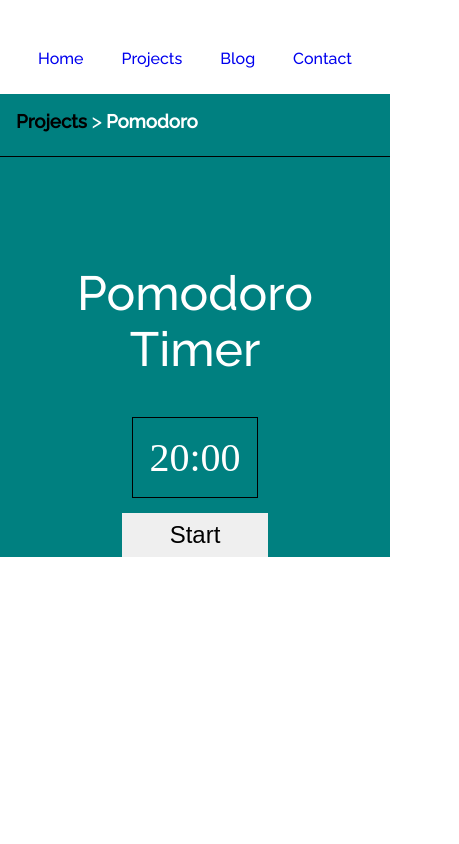
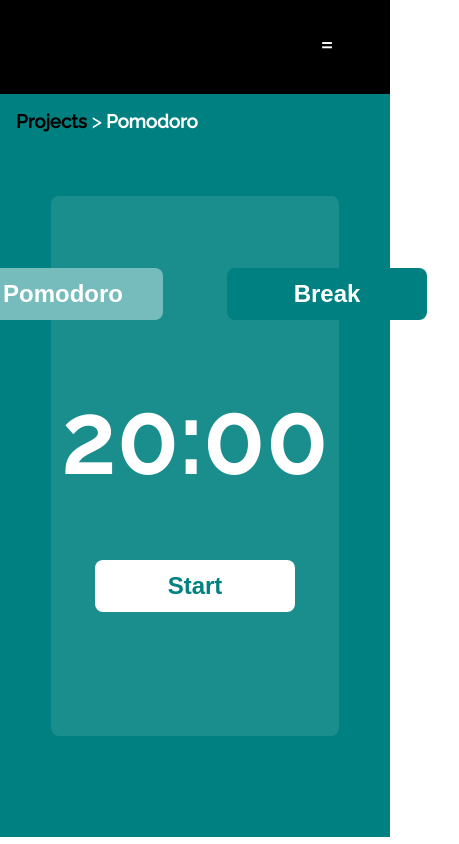
Before and after one commit to joelantonyjoy/portfolio, a React (Create React App) app: page /projects/pomodoro in a window 390 px wide. Shown: the whole page, 459 px wide, since content can reach past the window. Built offline with nearby package versions, Linux system fonts and the light colour scheme.

Commit message:
Pomodoro UI Design change

```diff
--- a/src/App.css
+++ b/src/App.css
@@ -24,3 +24,57 @@
 .link:hover{
   color:rgb(88, 85, 82);
 }
+
+.toggle__button{
+  display: none;
+  color: white;
+  font-size: 32px;
+  padding: 8px;
+  float: right;
+  z-index: 1;
+}
+.nav-small{
+  display: none;
+  height: 94px;
+  line-height: 70px;
+  position: sticky;
+  background: black;
+  color:white;
+  top: 0;
+  left: 0;
+  transition: all 2s ease-in;
+}
+.navbar-small{
+  height: 100vh;
+  display: none;
+  color: white;
+  background: black;
+  text-align: center;
+  padding:24px 0px;
+  width: 100%;
+}
+.link-small{
+  display: block;
+  font-size: 16px;
+  text-decoration: none;
+  font-family: fontMediumRegular;
+}
+.link-small:visited{
+  color: white;
+}
+.link-small:hover{
+  color:rgb(88, 85, 82);
+}
+@media only screen and (max-width:768px){
+  .nav-container{
+    display: none;
+  }
+  .nav-small{
+    display: block;
+  }
+  .toggle__button{
+    display: block;
+    position: absolute;
+    left: 80%;
+  }
+}
--- a/src/App.js
+++ b/src/App.js
@@ -1,14 +1,29 @@
 import React from 'react';
 import './App.css';
-import {Home} from './Pages/Home';
+import {Home} from './Pages/Home/Home';
 import {Blog} from './Pages/Blog';
 import {Projects} from './Pages/Projects';
-import {Contact} from './Pages/Contact';
+import {Contact} from './Pages/Contact/Contact';
 import {Whoops404} from './Pages/Whoops404';
 import {Jokes} from './Pages/Projects/Jokes/Jokes';
 import Pomodoro from './Pages/Projects/Pomodoro/Pomodoro';
 
 import {Routes,Route,Link} from 'react-router-dom';
+
+function toggle(e){
+  if(document.getElementsByClassName("navbar-small")[0].style.display === "none"){
+    document.getElementsByClassName("navbar-small")[0].style.display = 'block';
+    document.getElementsByClassName("toggle__button")[0].innerHTML = 'x';
+
+  } else{
+    document.getElementsByClassName("navbar-small")[0].style.display = 'none';
+    document.getElementsByClassName("toggle__button")[0].innerHTML = '=';
+  }
+}
+
+function closeMenu(){
+    document.getElementsByClassName("navbar-small")[0].style.display = 'none';
+}
 
 function App() {
 return (
@@ -19,6 +34,15 @@ return (
     <Link className="link" to="projects">Projects</Link>
     <Link className="link" to="blog">Blog</Link>
     <Link className="link" to="contact">Contact</Link>
+  </nav>
+  </div>
+  <div className="nav-small">
+  <div className="toggle__button" onClick={toggle}>=</div>
+  <nav className="navbar-small">
+    <Link onClick={closeMenu} className="link-small" to="/">Home</Link>
+    <Link onClick={closeMenu} className="link-small" to="projects">Projects</Link>
+    <Link onClick={closeMenu} className="link-small" to="blog">Blog</Link>
+    <Link onClick={closeMenu} className="link-small" to="contact">Contact</Link>
   </nav>
   </div>
     <Routes>
--- a/src/Pages/Contact.js
+++ /dev/null
@@ -1,48 +0,0 @@
-import React, { useState } from 'react';
-import {sendEmail as Emailer} from '../services/EmailService'
-export function Contact(){
-
-    const [email,setEmail] = useState('');
-    const [subject,setSubject] = useState('');
-    const [message,setMessage] = useState('');
-
-    function sendEmail(e) {
-        e.preventDefault();
-        Emailer(subject,email,message);
-        console.log(email,subject,message);
-        setEmail('');
-        setMessage('');
-        setSubject('');
-        document.getElementsByTagName("input")[0].value='';
-        document.getElementsByTagName("input")[1].value='';
-        document.getElementsByTagName("textarea")[0].value='';
-        alert("Thanks for your reply! :)")
-    }
-
-    return (
-        <section>
-        <div style={{margin:'auto',paddingTop:2,width:'30%', minWidth:280}}>
-            <form onSubmit={sendEmail}>
-                <h1 style={{fontSize:42,fontFamily:'fontLightRegular'}}>Contact me</h1>
-                <div>
-                <label style={{display:'block'}}>Email id</label>
-                <input required onChange={(e)=>{setEmail(e.target.value)}} value={email} type='email'
-                    style={{width:'100%',lineHeight:'32px',fontSize:'14px',margin:'8px 0 16px',paddingLeft:'8px',letterSpacing:'0.8px'}}/>
-                </div>
-                <div>
-                <label style={{display:'block'}}>Subject</label>
-                <input required onChange={(e)=>{setSubject(e.target.value)}} value={subject} type='text'
-                    style={{width:'100%',lineHeight:'32px',fontSize:'14px',margin:'8px 0 16px',paddingLeft:'8px',letterSpacing:'0.8px'}}/>
-                </div>
-                <div>
-                <label style={{display:'block'}}>Message</label>
-                <textarea required onChange={(e)=>{setMessage(e.target.value)}} value={message}
-                    style={{fontFamily:'fontMediumRegular',width:'100%',height:200,lineHeight:'32px',letterSpacing:'0.8px',fontSize:'14px',margin:'8px 0 16px',paddingLeft:'8px'}}/>
-                </div>
-                <button style={{width:'fit-content',padding:'8px 16px',background:'white',margin:'auto',color:'black',fontFamily:'fontMediumRegular',border:'1px solid black'}}>
-                    Send your mail</button>
-            </form>
-            </div>
-        </section>
-    );
-}
--- /dev/null
+++ b/src/Pages/Contact/Contact.js
@@ -0,0 +1,49 @@
+import React, { useState } from 'react';
+import styles from './Contact.module.css'
+import {sendEmail as Emailer} from '../../services/EmailService'
+export function Contact(){
+
+    const [email,setEmail] = useState('');
+    const [subject,setSubject] = useState('');
+    const [message,setMessage] = useState('');
+
+    function sendEmail(e) {
+        e.preventDefault();
+        Emailer(subject,email,message);
+        console.log(email,subject,message);
+        setEmail('');
+        setMessage('');
+        setSubject('');
+        document.getElementsByTagName("input")[0].value='';
+        document.getElementsByTagName("input")[1].value='';
+        document.getElementsByTagName("textarea")[0].value='';
+        alert("Thanks for your reply! :)")
+    }
+
+    return (
+        <section className={styles.container}>
+            <form className={styles.form} onSubmit={sendEmail}>
+
+                <h1 className={styles.form__header}>Contact me</h1>
+
+                <div>
+                <label className={styles.form__label} >Email id</label>
+                <input className={styles.form__input} required onChange={(e)=>{setEmail(e.target.value)}} value={email} type='email'/>
+                </div>
+
+                <div>
+                <label className={styles.form__label} >Subject</label>
+                <input className={styles.form__input}  required onChange={(e)=>{setSubject(e.target.value)}} value={subject} type='text'/>
+                </div>
+
+                <div>
+                <label className={styles.form__label} >Message</label>
+                <textarea className={[styles.form__input,styles.form__textarea].join(' ')} required onChange={(e)=>{setMessage(e.target.value)}} value={message}/>
+                </div>
+
+                <button className={styles.form__button}>
+                    Send your mail</button>
+            </form>
+        </section>
+    );
+}
--- /dev/null
+++ b/src/Pages/Contact/Contact.module.css
@@ -0,0 +1,47 @@
+.container{
+    margin:auto;
+    padding-top:2px;
+    width:30%;
+    min-width:280px;
+}
+.form__header{
+    color: red;
+    font-size:42px;
+    font-family:'fontLightRegular';
+}
+
+.form__label{
+    display: block;
+}
+
+.form__button{
+    text-decoration:none;
+    background-color: white;
+    border:1px solid red;
+    padding: 16px 32px;
+    color:black;
+    cursor:pointer;
+    width: 100%;
+    font-size: 16px;
+    transition: 0.2s ease-in-out;
+    margin-bottom: 20px;
+}
+.form__button:hover{
+    color:white;
+    background-color: red;
+}
+.form__input{
+    padding: 0;
+    margin: 0;
+    width:100%;
+    line-height:32px;
+    font-size:14px;
+    margin:8px 0 16px;
+    padding-left:8px;
+    letter-spacing:0.8px;
+    box-sizing: border-box;
+}
+.form__textarea{
+    font-family: 'fontMediumRegular';
+    height: 200px;
+}
--- a/src/Pages/Home.js
+++ b/src/Pages/Home/Home.js
@@ -1,5 +1,5 @@
 import {Link} from 'react-router-dom'
-import img from '../Pages/developer.jpg'
+import img from './developer.jpg'
 import styles from "./Home.module.css"
 export function Home(){
     return (
--- a/src/Pages/Home.module.css
+++ b/src/Pages/Home/Home.module.css
@@ -46,5 +46,8 @@
     .img__container{
         display: none;
     }
+    .profile__description{
+        width:100%;
+    }
 
 }
--- a/src/Pages/Projects/Jokes/Jokes.js
+++ b/src/Pages/Projects/Jokes/Jokes.js
@@ -45,7 +45,7 @@ var html;
             </div></div>;
     }
     return(
-        <div style={{background:'teal', color:'white'}}>
+        <div style={{background:'teal', color:'white', minHeight:'88vh'}}>
         <h3 style={{padding:'16px',margin:0}}><Link className="links" to="/projects"> Projects </Link><span style={{fontFamily:'fontLightRegular'}}>&#62;</span><span> Jokes</span></h3>
             <hr style={{height: '1px',color: 'black',
             backgroundColor: 'black',border: 'none'}}></hr>
--- a/src/Pages/Projects/Pomodoro/Pomodoro.js
+++ b/src/Pages/Projects/Pomodoro/Pomodoro.js
@@ -8,12 +8,20 @@ class Pomodoro extends React.Component {
         return(
         <Container>
         <Header><Link className="links" to="/projects"> Projects </Link><span style={{fontFamily:'fontLightRegular'}}>&#62;</span><span> Pomodoro</span></Header>
-        <hr style={{height: '1px',color: 'black',
-            backgroundColor: 'black',border: 'none'}}></hr>
-            <Content> Pomodoro Timer
+            <TimerContainer>
+            <Content>
+            <ActionButtons>
+                <PomodoroButton>
+                    Pomodoro
+                </PomodoroButton>
+                <BreakButton>
+                    Break
+                </BreakButton>
+            </ActionButtons>
             <Timer>{this.state.time}</Timer>
-            <Button onClick={this.startTimer}>Start</Button>
+            <StartButton onClick={this.startTimer}>Start</StartButton>
             </Content>
+            </TimerContainer>
         </Container>
         )
     }
@@ -46,16 +54,78 @@ class Pomodoro extends React.Component {
 const Container = styled.div`
     margin: 0px;
     background:teal;
-    color:white
+    color:white;
+    min-height:88vh;
+    font-family: 'fontMediumRegular';
+`;
+
+const TimerContainer = styled.div`
+    margin: auto;
+    background:teal;
+    color:white;
+    font-family: 'fontMediumRegular';
 `;
 
 const Content = styled.div`
-  font-size: 16px;
-  padding-top:100px;
-  width:80%;
-  margin:auto;
-  text-align: center;
-  font-size:48px;
+  padding-top:40px;
+  margin-top:50px;
+  background-color: rgba(255, 255, 255, 0.1);
+  width:50%;
+  min-width:288px;
+  height:500px;
+  margin: 48px auto;
+  display:flex;
+  flex-direction: column;
+  justify_content: center;
+  align-items: center;
+  font-size:32px;
+  border-radius: 8px;
+`;
+
+const ActionButtons = styled.div`
+    display:flex;
+    justify-content:space-evenly;
+`;
+
+const PomodoroButton = styled.button`
+    padding: 12px 40px;
+    color: white;
+    border-radius: 8px;
+    background: #76bcbd;
+    border:none;
+    margin: 32px;
+    font-size:24px;
+    font-weight: bold;
+    transition: background 0.4s;
+
+    &:hover {
+
+    }
+
+    &:focus {
+        outline:none;
+    }
+`;
+
+const BreakButton = styled.button`
+    padding: 12px 40px;
+    color: white;
+    width:200px;
+    border-radius: 8px;
+    background: teal;
+    border:none;
+    margin: 32px;
+    font-size:24px;
+    font-weight: bold;
+    transition: background 0.4s;
+
+    &:hover {
+    background: #76bcbd;
+    }
+
+    &:focus {
+        outline:none;
+    }
 `;
 
 const Header = styled.h3`
@@ -65,30 +135,31 @@ const Header = styled.h3`
 `;
 
 const Timer = styled.div`
-    padding:16px;
-    margin:auto;
-    margin-top:40px;
+    margin:32px auto;
     width:fit-content;
-    font-family: none;
-    font-size: 40px;
-    border:1px black solid;
+    letter-spacing: 4px;
+    font-size: 96px;
+    font-weight: bold;
     color:white;
 `;
 
-const Button = styled.button`
-    padding:8px 48px;
-    color:black;
+const StartButton = styled.button`
+    padding: 12px 40px;
+    color: teal;
+    width:200px;
+    border-radius: 8px;
+    background: white;
+    border:none;
+    margin: 32px;
     font-size:24px;
-    border:none;
+    font-weight: bold;
     transition: background 0.4s;
 
     &:hover {
-        color:white;
         background:black;
     }
 
     &:focus {
-        color:black;
         background:white;
         border:none;
         outline:none;
```
Also changed, not shown: src/Pages/Home/developer.jpg (renamed from src/Pages/developer.jpg), 1 other file (tests, documents, lock files or other folders).
